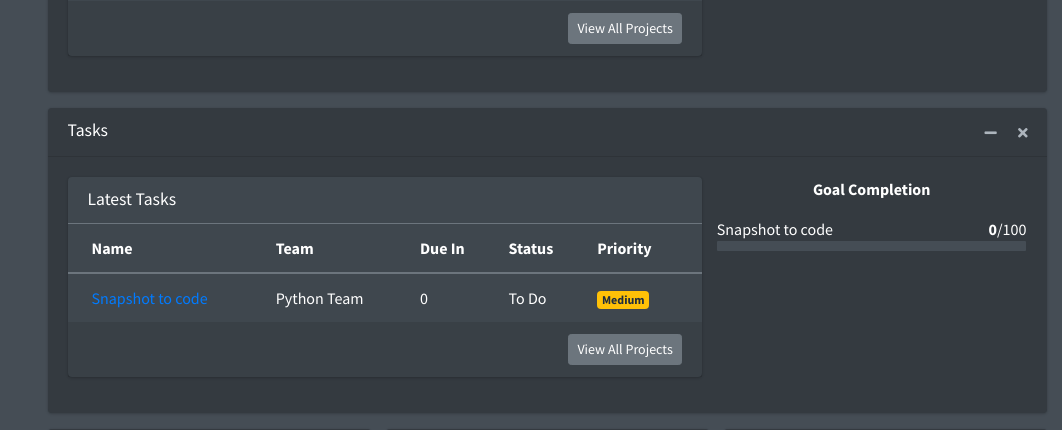
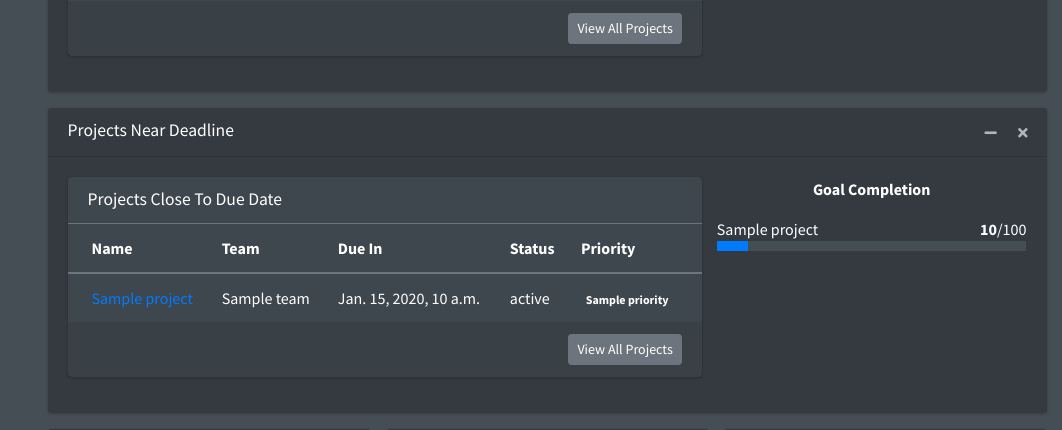
Before and after one commit to pushpakgote/TaskFlow, a Django app: template taskflow/accounts/templates/accounts/dashboard.html in a window 1280 px wide. Shown: the part 880-1310 px from the top of the page, without its empty margins (218-1280 px from the left). Run offline with Django 5.2, Linux system fonts and the light colour scheme; data comes from the database, SQL or seed files in the repository; both versions use the stored data as it was after the commit; the template is opened without the code that fills it: values that come from a table or form of the project are taken from there, most other values are stand-ins (such as "Sample title", 1, 10 or a date in 2020); parts of the project's set-up code (start-up, migrations or seed data) failed here and were passed over; some libraries are stand-ins or nearby versions.

Commit message:
Added project due in 2 days section

```diff
--- a/taskflow/accounts/templates/accounts/dashboard.html
+++ b/taskflow/accounts/templates/accounts/dashboard.html
@@ -180,7 +180,7 @@
       <div class="col-md-12">
         <div class="card">
           <div class="card-header">
-            <h5 class="card-title">Tasks</h5>
+            <h5 class="card-title">Projects Near Deadline</h5>
 
             <div class="card-tools">
               <button type="button" class="btn btn-tool" data-card-widget="collapse">
@@ -201,8 +201,7 @@
                   <!-- TABLE: LATEST Projects -->
         <div class="card">
           <div class="card-header border-transparent">
-            <h3 class="card-title">Latest Tasks</h3>
-
+            <h3 class="card-title">Projects Close To Due Date</h3>
 
           </div>
           <!-- /.card-header -->
@@ -219,13 +218,13 @@
                 </tr>
                 </thead>
                 <tbody>
-                  {% for task in latest_tasks %}
+                  {% for project in projects_near_due_date %}
                     <tr>
-                      <td><a href="./pages/examples/project-detail.html">{{ task.name }}</a></td>
-                      <td>{{ task.project.team.name }}</td>
-                      <td>{{ task.days_until_due }}</td>
-                      <td>{{ task.status }}</td>
-                      <td><span class="badge badge-{{ task.priority_color }}">{{ task.priority }}</span></td>
+                      <td><a href="./pages/examples/project-detail.html">{{ project.name }}</a></td>
+                      <td>{{ project.project.team.name }}</td>
+                      <td>{{ project.days_until_due }}</td>
+                      <td>{{ project.status }}</td>
+                      <td><span class="badge badge-{{ project.priority_color }}">{{ project.priority }}</span></td>
 
                     </tr>
                 {% endfor %}
@@ -254,12 +253,12 @@
                 </p>
 
 
-                {% for task in latest_tasks %}
+                {% for project in projects_near_due_date %}
                     <div class="progress-group">
-                      {{ task.name }}
-                      <span class="float-right"><b>{{ task.progress}}</b>/100</span>
+                      {{ project.name }}
+                      <span class="float-right"><b>{{ project.progress}}</b>/100</span>
                       <div class="progress progress-sm">
-                        <div class="progress-bar bg-{{ task.status_color }}" style="width: {{ task.progress}}%"></div>
+                        <div class="progress-bar bg-{{ project.status_color }}" style="width: {{ project.progress}}%"></div>
                       </div>
                     </div>
 
--- a/taskflow/accounts/views.py
+++ b/taskflow/accounts/views.py
@@ -14,7 +14,8 @@ class DashBoardView(View):
 
         context = {
             'latest_projects': latest_projects[:5],
-            'latest_tasks': latest_tasks[:5],
+            'projects_near_due_date': latest_projects.due_in_two_days_or_less()[:5],
+            # 'latest_tasks': latest_tasks[:5],
             'latest_members': latest_members[:8],
         }
         if request.user.is_authenticated:
@@ -23,7 +24,7 @@ class DashBoardView(View):
             context['notification_count'] = latest_notifications.count()
 
         context['latest_projects_count'] = latest_projects.count()
-        context['latest_tasks_count'] = latest_tasks.count()
+        # context['latest_tasks_count'] = latest_tasks.count()
         context['latest_members_count'] = latest_members.count()
         context['latest_teams_count'] = Team.objects.all().count()
         context["header_text"] = "Dashboard"
--- a/taskflow/projects/models.py
+++ b/taskflow/projects/models.py
@@ -13,6 +13,12 @@ class ProjectQuerySet(models.QuerySet):
 
     def upcomming(self):
         return self.filter(due_date__gte=timezone.now())
+
+    def due_in_two_days_or_less(self):
+        today = timezone.now().date()
+        two_days_later = today + timezone.timedelta(days=2)
+        return self.active().upcomming().filter(due_date__lte=two_days_later)
+
 
 class ProjectManager(models.Manager):
     def get_queryset(self):
```
Also changed, not shown: taskflow/db.sqlite3.
